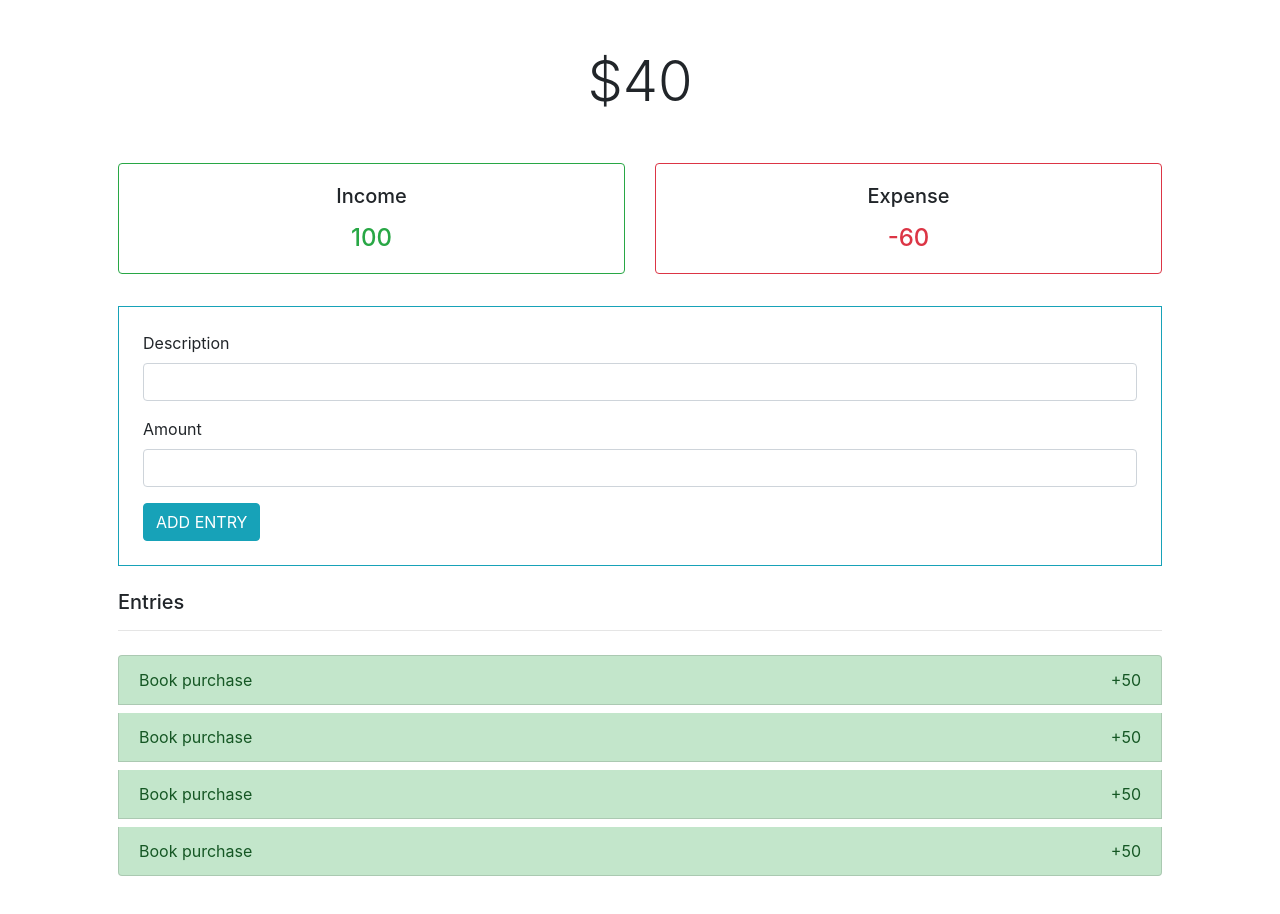
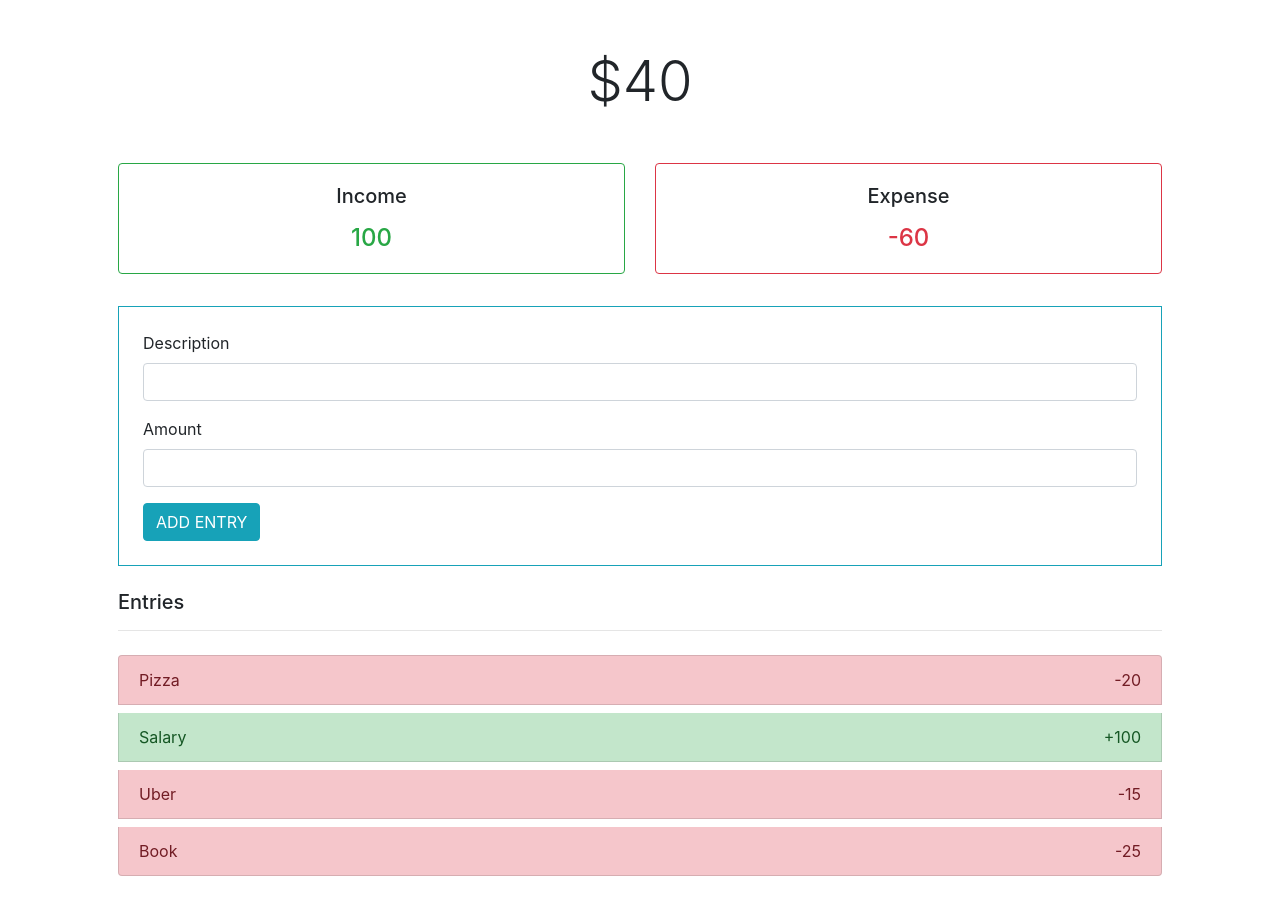
Before and after one commit to JoakimTeixeira/expense-tracker, a React (Create React App) app: page / in a window 1280 px wide. Shown: the top 914 px of the page. Built offline with nearby package versions, Linux system fonts and the light colour scheme.

Commit message:
Connect context api to entries components

```diff
--- a/src/components/Entries.jsx
+++ b/src/components/Entries.jsx
@@ -1,17 +1,22 @@
-import React from 'react'
+import React, { useContext } from 'react'
+import { AppContext } from '../containers/AppContext'
 import Entry from './Entry'
 
 const Entries = () => {
+	const { entries } = useContext(AppContext)
+
 	return (
 		<section className="mb-3">
 			<h5 className="display-6">Entries</h5>
 			<hr />
 
 			<article className="list-group">
-				<Entry />
-				<Entry />
-				<Entry />
-				<Entry />
+				{entries &&
+					entries.map((entry) => {
+						const { id, description, amount } = entry
+
+						return <Entry key={id} description={description} amount={amount} />
+					})}
 			</article>
 		</section>
 	)
--- a/src/components/Entry.jsx
+++ b/src/components/Entry.jsx
@@ -1,15 +1,22 @@
 import React from 'react'
 import './Entry.css'
 
-const Entry = () => {
+const Entry = ({ description, amount }) => {
 	return (
 		<>
-			<li className="entry-item mt-2 list-group-item list-group-item-action list-group-item-success">
-				Book purchase
+			<li
+				className={`entry-item mt-2 list-group-item list-group-item-action list-group-item-${
+					amount >= 0 ? 'success' : 'danger'
+				}`}
+			>
+				{description}
 				<button className="close-button close">
 					<span aria-hidden="true">&times;</span>
 				</button>
-				<span className="float-right">+50</span>
+				<span className="float-right">
+					{amount > 0 && '+'}
+					{amount}
+				</span>
 			</li>
 		</>
 	)
```
